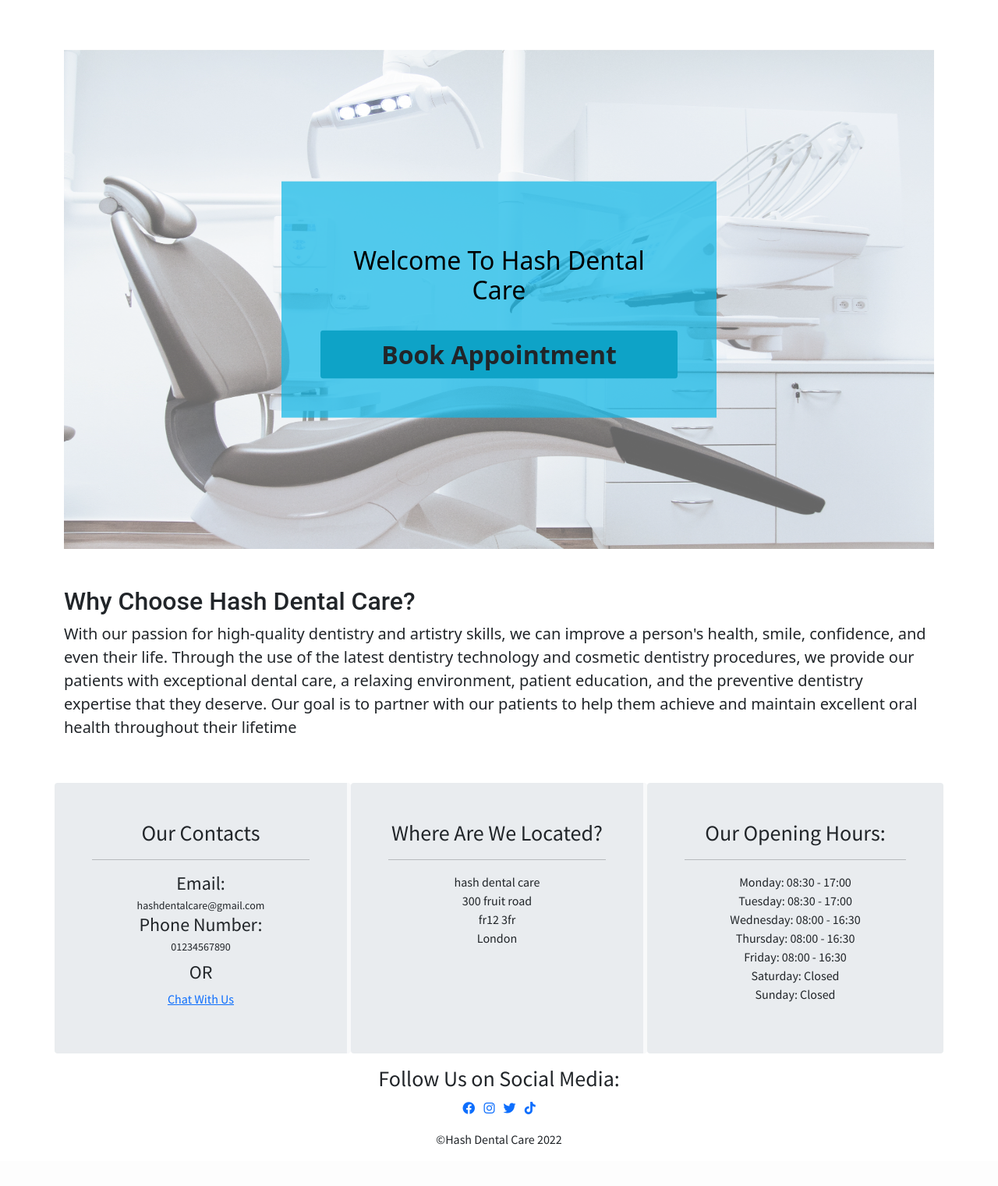
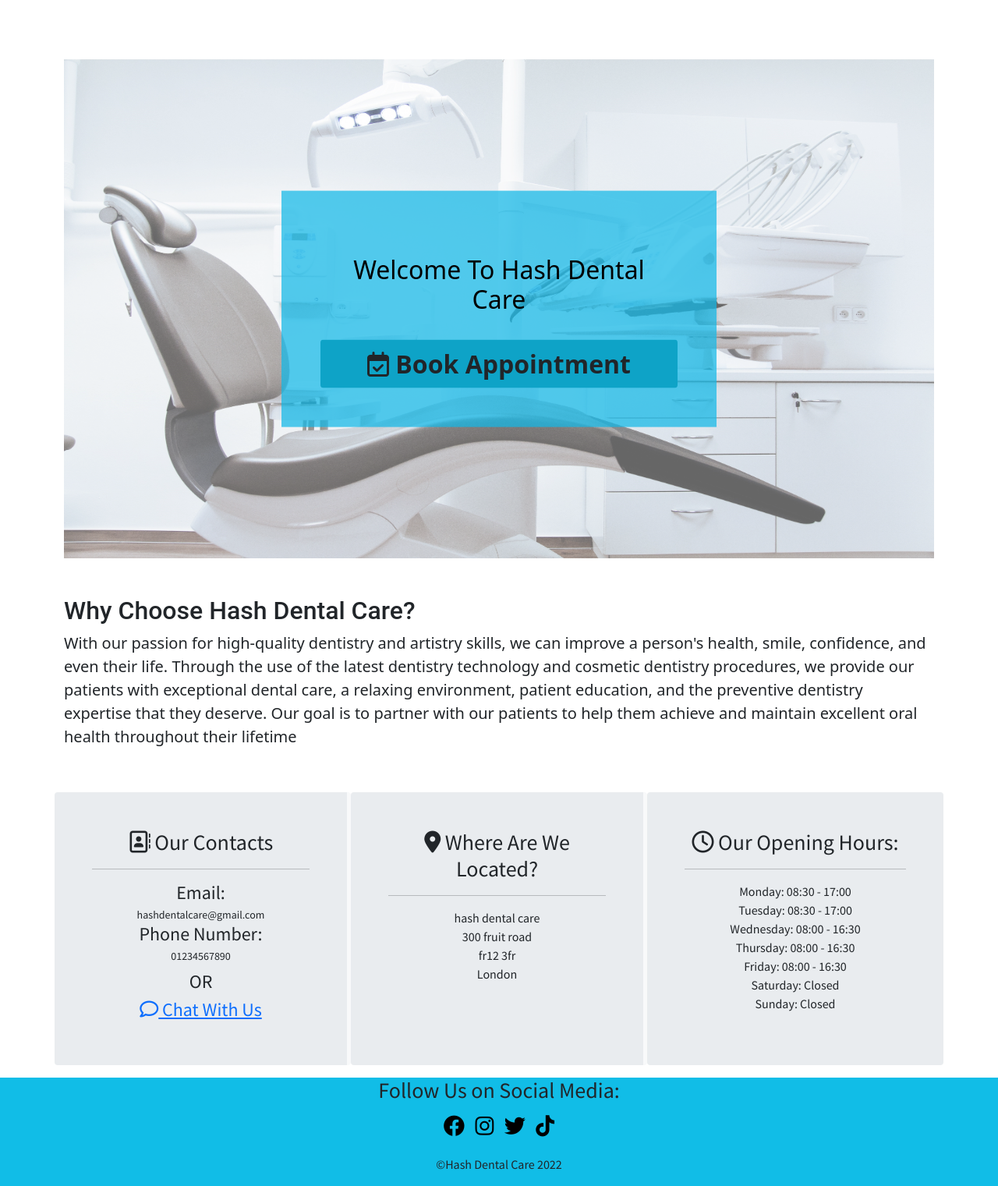
Before and after one commit to hashim222/hash-dental-care, a Django app: page / in a window 1280 px wide. Shown: the part 116-1637 px from the top of the page at 78% size. Before the commit the page ends 1584 px from the top, so only its background shows below. Run offline with Django 3.2, Linux system fonts and the light colour scheme.

Commit message:
added icons in base template and updated treatments template

```diff
--- a/static/css/style.css
+++ b/static/css/style.css
@@ -1,6 +1,14 @@
 @import url('https://fonts.googleapis.com/css2?family=Source+Sans+Pro&display=swap');
 
 /* base template */
+
+html {
+    overflow-y: scroll;
+}
+
+header {
+    margin-bottom: 12rem;
+}
 
 /* site navbar */
 nav {
@@ -26,7 +34,6 @@ nav {
     position: relative;
     text-align: center;
     color: black;
-    margin-top: 4rem;
 }
 
 .welcome-image {
@@ -63,16 +70,25 @@ nav {
 /* home page for xs devices */
 @media (max-width: 576px) {
 
-    .site-logo{
+    header {
+        margin-bottom: 8rem;
+    }
+
+    .site-logo {
         width: 70%;
     }
 
-    .toggle-login{
+    .toggle-login {
         font-size: 70%;
+        margin-left: -1rem;
     }
 
-    .navbar-toggler{
-        font-size: 100%;
+    .navbar-light .navbar-nav .nav-link {
+        font-size: 90%;
+    }
+
+    .navbar-toggler {
+        font-size: 90%;
     }
 
     .welcome-image {
@@ -91,6 +107,11 @@ nav {
 }
 
 
+/* our treatments */
+.treatments-header{
+    font-family: 'Oswald', sans-serif;
+    ;
+}
 /* footer */
 footer {
     font-family: 'Source Sans Pro', sans-serif;
@@ -99,3 +120,20 @@ footer {
 .footer-info-bg-color {
     background-color: #e9ecef;
 }
+
+.social-media {
+    background-color: #11bde7;
+}
+
+.social-media-icons {
+    font-size: 170%;
+}
+
+.social-media-icons>li>a {
+    color: black;
+
+}
+
+.social-media-icons>li>a:hover {
+    color: #09647a;
+}
--- a/templates/base.html
+++ b/templates/base.html
@@ -22,16 +22,17 @@
     <title>Hash Dental Care</title>
 </head>
 
-<body class="d-flex flex-column min-vh-100 gy-lg-0">
+<body class="d-flex flex-column min-vh-100 gy-0">
 
     <header>
 
         <!-- site navbar -->
-        <nav class="navbar navbar-expand-lg navbar-light">
+        <nav class="navbar navbar-expand-lg navbar-light fixed-top">
             <div class="container">
                 <a class="navbar-brand" href="{% url 'home' %}">
                     {% load static %}
-                    <img class="img-thumbnail rounded-circle site-logo" src="{% static 'images/site_logo.png' %}" alt="site logo">
+                    <img class="img-thumbnail rounded-circle site-logo" src="{% static 'images/site_logo.png' %}"
+                        alt="site logo">
                 </a>
 
                 <!-- login and register for smaller devices -->
@@ -94,19 +95,21 @@
             <div class="row text-center">
                 <div
                     class="col-12 col-md-6 col-lg-4 mt-1 mt-lg-4 p-3 p-lg-5 rounded border-end border-light border-5 footer-info-bg-color">
-                    <h3>Our Contacts</h3>
+                    <h3><i class="fa-regular fa-address-book"></i> Our Contacts</h3>
                     <hr>
                     <h4 class="m-0">Email:</h4>
                     <small>hashdentalcare@gmail.com</small>
                     <h4 class="m-0">Phone Number:</h4>
                     <small>01234567890</small>
                     <h4 class="mt-2">OR</h4>
-                    <a href="contact">Chat With Us</a>
+                    <a href="contact">
+                        <h4><i class="fa-regular fa-comment"></i> Chat With Us</h4>
+                    </a>
                 </div>
 
                 <div
                     class="col-12 col-md-6 col-lg-4 mt-1 mt-lg-4 p-3 p-lg-5 rounded border-end border-light border-5 footer-info-bg-color">
-                    <h3>Where Are We Located?</h3>
+                    <h3><i class="fa-solid fa-location-dot"></i> Where Are We Located?</h3>
                     <hr>
                     <ul class="list-unstyled">
                         <li>hash dental care</li>
@@ -118,7 +121,7 @@
 
                 <div
                     class="col-12 col-md-6 offset-md-3 offset-lg-0 col-lg-4 mt-1 mt-lg-4 p-3 p-lg-5 rounded footer-info-bg-color">
-                    <h3>Our Opening Hours:</h3>
+                    <h3><i class="fa-regular fa-clock"></i> Our Opening Hours:</h3>
                     <hr>
                     <ul class="list-unstyled">
                         <li>Monday: 08:30 - 17:00</li>
@@ -133,11 +136,11 @@
             </div>
         </div>
 
-        <div class="container-fluid mt-3">
+        <div class="container-fluid mt-3 social-media">
             <div class="row">
                 <div class="col text-center">
                     <h3>Follow Us on Social Media:</h3>
-                    <ul class="list-inline">
+                    <ul class="list-inline social-media-icons">
                         <li class="list-inline-item">
                             <a href="https://www.facebook.com/" target="_blank">
                                 <i class="fa-brands fa-facebook"></i>
@@ -177,7 +180,6 @@
     <!-- javascript file -->
     <script>
 
-        // hide and show login and register for smaller devices
         $(document).ready(() => {
             const date = new Date()
             const current_year = date.getFullYear()
@@ -186,7 +188,6 @@
             $('.navbar-toggler').click(() => {
                 $('.toggle-login').toggle('slow')
             })
-
         })
     </script>
 
--- a/templates/home.html
+++ b/templates/home.html
@@ -12,7 +12,7 @@
         <div class="welcome-text">
             <h2>Welcome To Hash Dental Care</h2>
             <a href="{% url 'book_appointments' %}" class="btn home-page-book-appointment-btn d-none d-md-block"
-                role="button">Book Appointment</a>
+                role="button"><i class="fa-regular fa-calendar-check"></i> Book Appointment</a>
         </div>
     </div>
     <div class="row mt-5 my-3">
```
Also changed, not shown: templates/treatments.html (+84 -1 lines), static/images/discuss-treatments.jpg (added).
